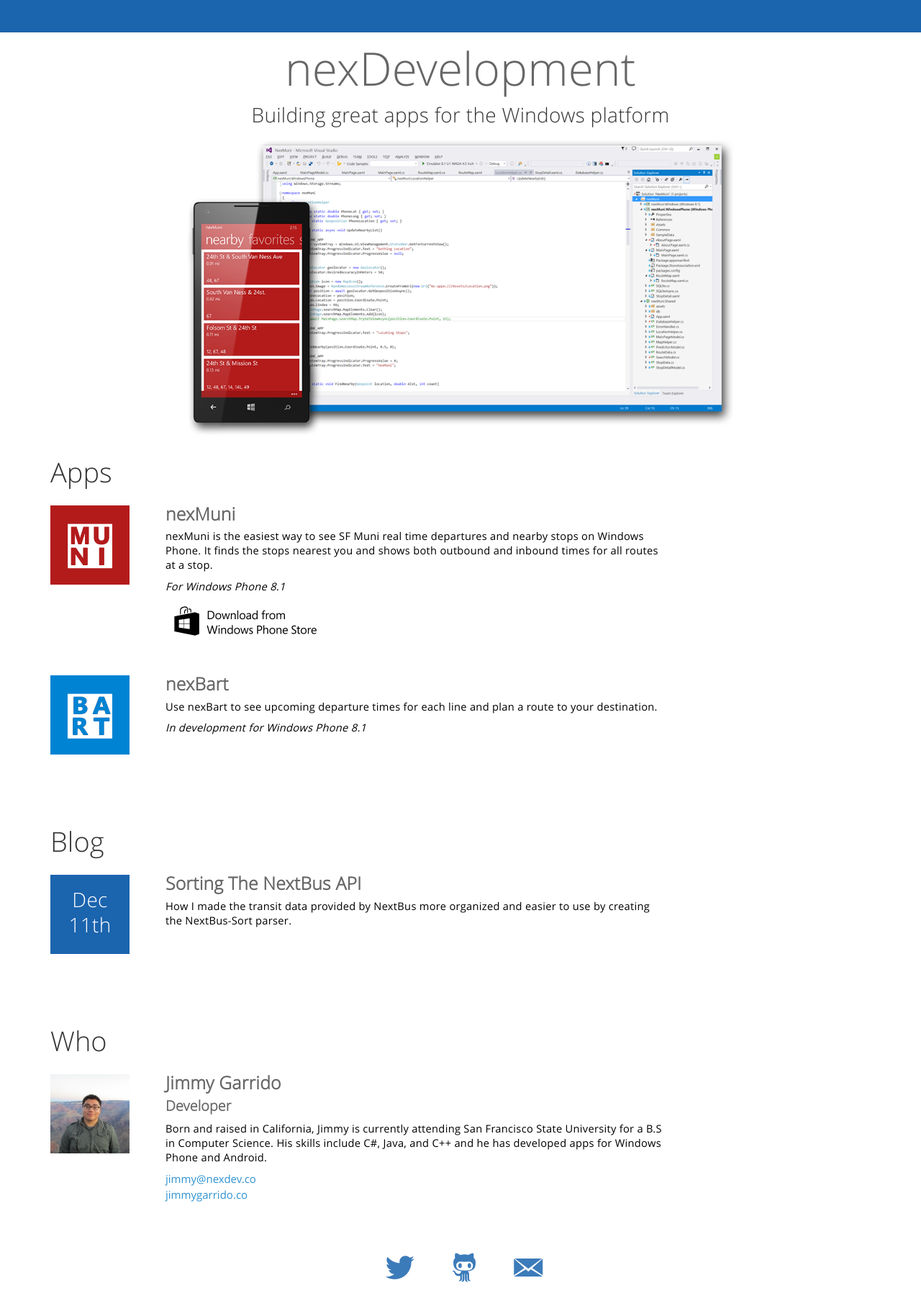
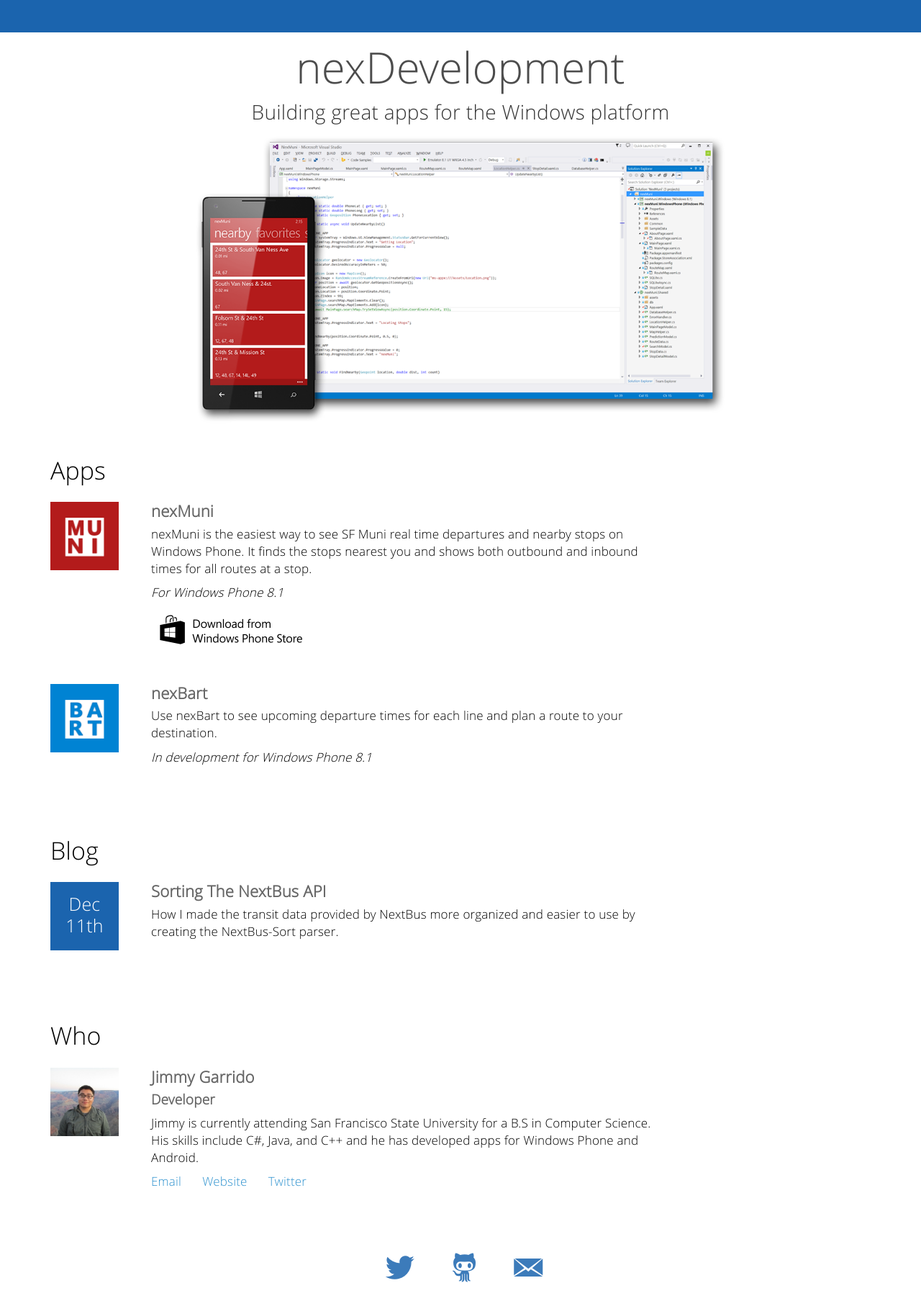
Before and after one commit to jimmgarrido/nexdev, a Jekyll site: the page built from index.html, in a window 1280 px wide. Shown: the whole page at 72% size. Built offline with Jekyll 4.4.1, drawn with Linux system fonts in a browser that asks for light colours.

Commit message:
Fixes for desktop

```diff
--- a/_layouts/homepage.html
+++ b/_layouts/homepage.html
@@ -29,9 +29,9 @@
 			}
 
 			#title-desktop {
-				font-size:64px !important;
+				font-size:60px !important;
 				text-align:center !important;
-				color:rgba(0, 0, 0, 0.6) !important;
+				color:rgba(0, 0, 0, 0.7) !important;
 			}
 
 			#title-mobile {
@@ -53,8 +53,8 @@
 			}
 
 			.metro h1 {
-				color:rgba(0, 0, 0, 0.8);
-				font-size:38px;
+				color:rgba(0, 0, 0, 1);
+				font-size:34px;
 				text-align:left;
 				padding-bottom:5px;
 			}
@@ -72,24 +72,43 @@
 				color:rgba(0, 0, 0, 0.8);
 			}
 
+			.metro h3 {
+				margin: 0 0 8px 0;
+				font-weight: 700;
+				font-size: 22px;
+			}
+
 			.h3-mobile {
 				margin-top`:5px !important;
 				font-size:22.33px !important;
 				text-align:center !important;
 			}
 
-			.metro h3 {
-				margin: 0 0 8px 0;
-				font-weight: 700;
+			.metro p {
+				font-family: "Segoe UI Light", "Open Sans Light", Verdana, Arial, Helvetica, sans-serif;
+				font-weight: 300;
+				font-size: 17px;
+				line-height: 18pt;
+				letter-spacing: .2px;
+			}
+
+			#links {
+				font-family: "Segoe UI Light", "Open Sans Light", Verdana, Arial, Helvetica, sans-serif;
+				font-weight: 300;
+				font-size: 17px;
+				line-height: 18pt;
+				letter-spacing: .2px;
+				padding-right: 25px;
+
 			}
 
 			.date {
 				color: white !important;
 				text-align: center !important;
-				padding:5px 0 0 0 !important;
+				padding:0 0 0 0 !important;
 				font-weight: 500 !important;
-				margin:5px 0 0 0 !important;
-				font-size: 28px !important;
+				margin:0 0 5px 0 !important;
+				font-size: 25px !important;
 			}
 
 			.date-mobile {
@@ -99,6 +118,12 @@
 				font-weight: 500 !important;
 				margin:4px 0 0 0 !important;
 				font-size: 24px !important;
+			}
+
+			#tile {
+				height: 95px;
+				width: 95px;
+				background-color:#1b64ae;
 			}
 
 		</style>
@@ -112,7 +137,7 @@
 						<!--<img src="assets/header.png" style="height:69px; margin:5px auto 0 auto; display:block" />-->
 						<h1 id="title-desktop">nexDevelopment</h1>
 						<h2>Building great apps for the Windows platform</h2>
-						<img src="assets/hero.png" style="height:415px; margin:0 auto 0 auto; display:block" />
+						<img src="assets/hero.png" style="height:400px; margin:0 auto 0 auto; display:block" />
 				</div>
 			</div>
 		</section>
@@ -137,9 +162,9 @@
 					<div class="row" style="margin-bottom:45px">
 						<div class="span2">
 							<a href="/nexMuni">
-								<img src="assets/nexmuni.png" style="height:110px"/></a>
+								<img id="tile" src="assets/nexmuni.png"/></a>
 						</div>
-						<div class="span9">
+						<div class="span9" style="margin-left:0">
 							<a href="/nexMuni">
 								<h3>nexMuni</h3></a>
 							<p>
@@ -152,11 +177,11 @@
 							</a>
 						</div>
 					</div>
-					<div class="row" style="margin-bottom:100px">
+					<div class="row" style="margin-bottom:90px">
 						<div class="span2">
-							<img src="assets/nexbart.png" style="height:110px"/>
+							<img id="tile" src="assets/nexbart.png"/>
 						</div>
-						<div class="span9">
+						<div class="span9" style="margin-left:0">
 							<h3>nexBart</h3>
 							<h3 style="font-size:18px;"></h3>
 							<p>
@@ -171,17 +196,18 @@
 					<h1>Who</h1>
 					<div class="row" style="margin-bottom:100px">
 						<div class="span2">
-							<img src="assets/me.jpg" style="height:110px"/>
+							<img id="tile" src="assets/me.jpg"/>
 						</div>
-						<div class="span9">
+						<div class="span9" style="margin-left:0">
 							<h3>Jimmy Garrido</h3>
-							<h3 style="font-size:1.25em;">Developer</h3>
+							<h3 style="font-size:19px">Developer</h3>
 							<p>
-								Born and raised in California, Jimmy is currently attending San Francisco
-								State University for a B.S in Computer Science. His skills include C#,
-								Java, and C++ and he has developed apps for Windows Phone and Android.</p>
-								<a href="mailto:jimmy@nexdev.co" style="font-size:15px">jimmy@nexdev.co</a><br/>
-								<a href="http://jimmygarrido.co" style="font-size:15px">jimmygarrido.co</a>
+								Jimmy is currently attending San Francisco State University for a B.S
+								in Computer Science. His skills include C#, Java, and C++ and he has
+								developed apps for Windows Phone and Android.</p>
+								<a id="links" href="mailto:jimmy@nexdev.co" style="font-size:17px">Email</a>
+								<a id="links" href="http://jimmygarrido.co" style="font-size:17px">Website</a>
+								<a id="links" href="https://twitter.com/jimmgarrido" style="font-size:17px">Twitter</a>
 						</div>
 					</div>
 				</div>
--- a/index.html
+++ b/index.html
@@ -7,7 +7,7 @@
 <!--Blog layout for bigger toys-->
 <div class="row no-phone" style="margin-bottom:100px">
 	<div class="span2">
-		<div style="width:110px; height:110px; background-color:#1b64ae; padding-top:12px">
+		<div id="tile" style="padding-top:18px">
 			<h3 class="date">
 				{% assign m = post.date | date: "%B" %}
 				{% case m %}
@@ -28,7 +28,7 @@
 			</h3>
 		</div>
 	</div>
-	<div class="span9">
+	<div class="span9" style="margin-left:0">
 		<a href="{{ post.url }}">
 			<h3>{{ post.title }}</h3></a>
 		{% if post.description %}
```
Also changed, not shown: 1 other file.
